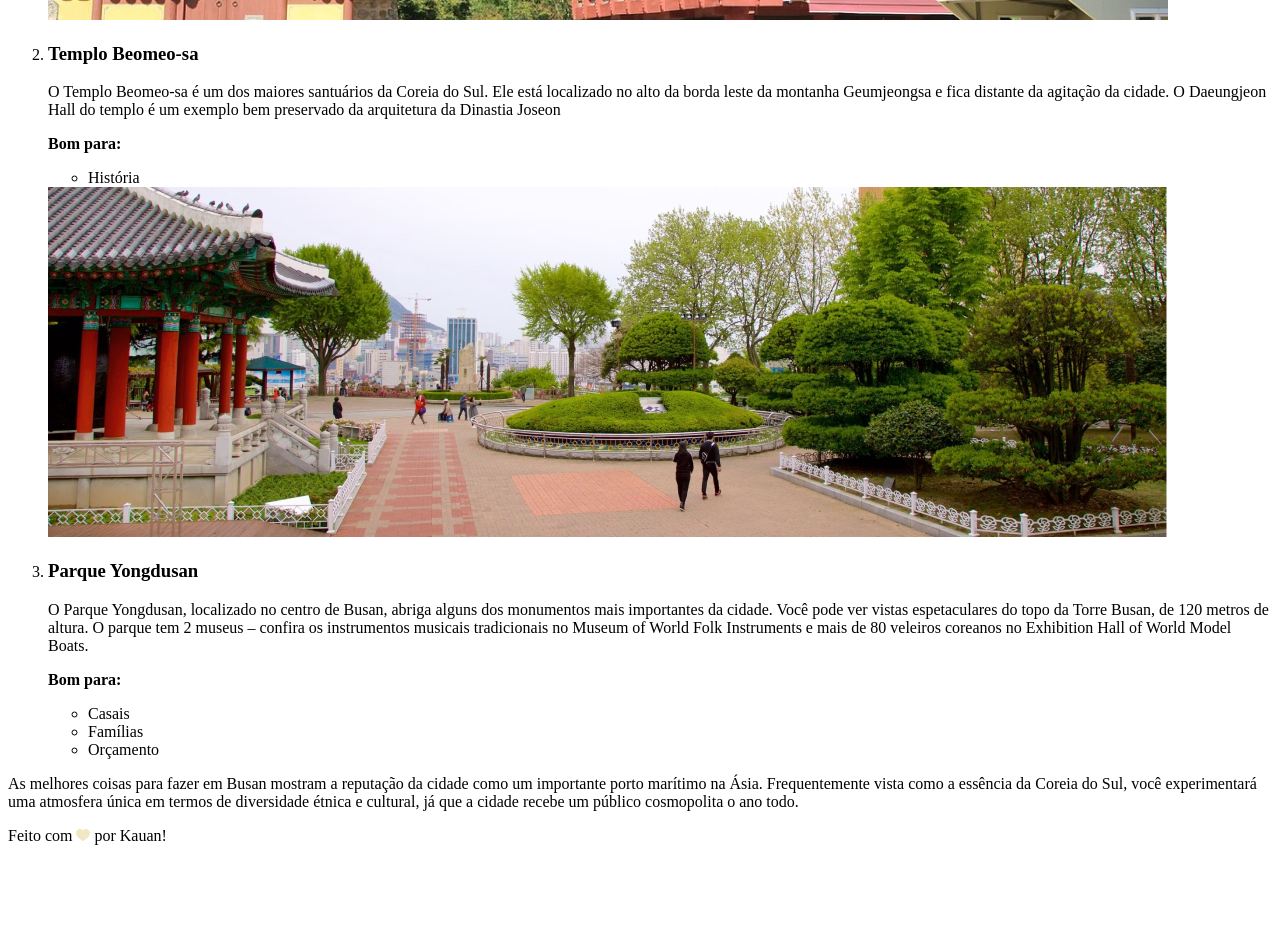
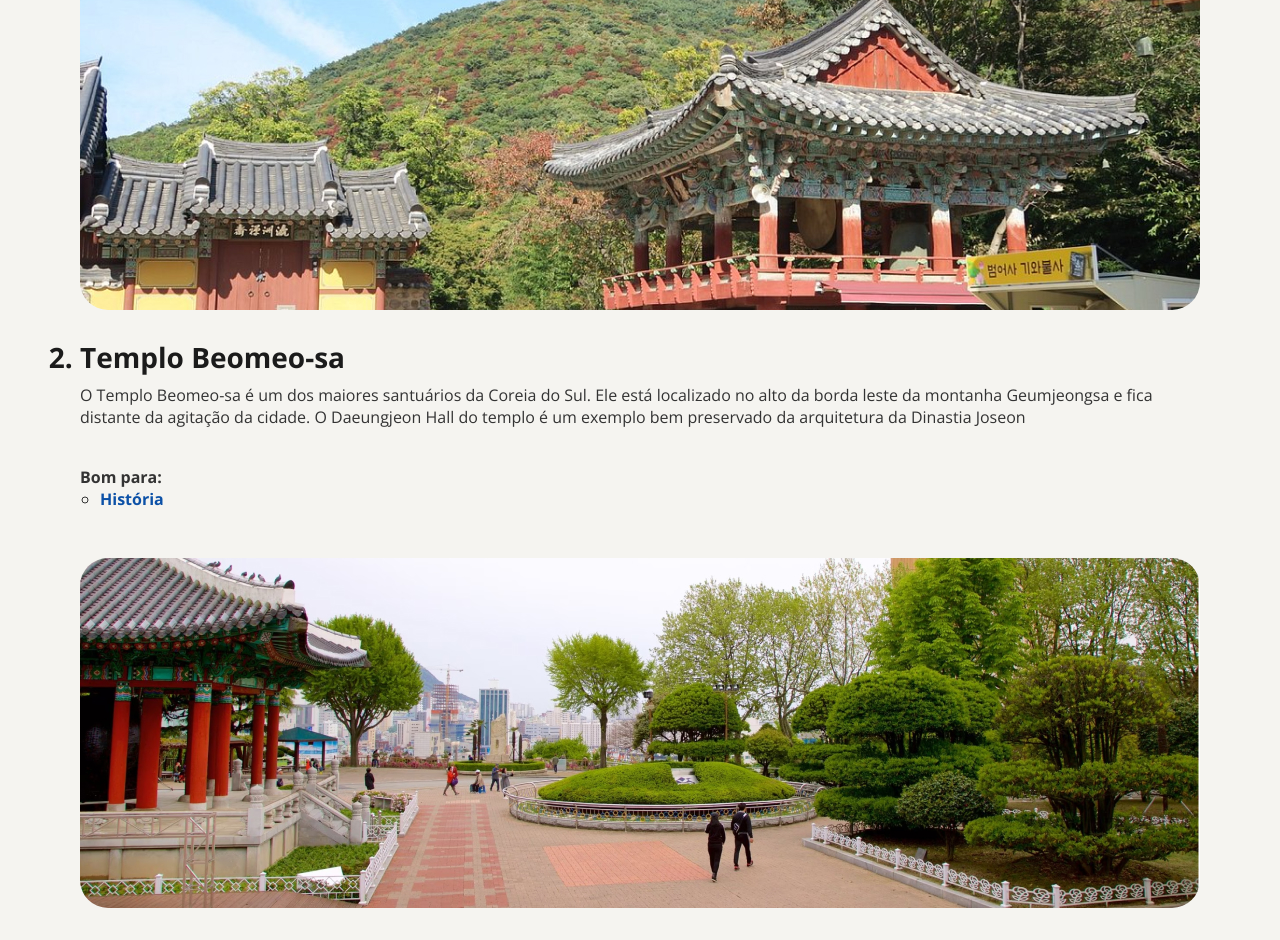
Before and after one commit to Kauan404/Projeto--Local-Turistico, a plain HTML site: page index.html in a window 1280 px wide. Shown: the part 1860-2800 px from the top of the page. Before the commit the page ends 2713 px from the top, so only its background shows below. Drawn offline with nearby package versions, Linux system fonts and the light colour scheme; a web font is replaced by a local one.

Commit message:
finalizando

```diff
--- a/index.html
+++ b/index.html
@@ -12,13 +12,13 @@
 <body>
     <main>
         <div id="busan">
-            <h4>SUA PROXIMA VIAGEM</h4>
+            <h4>SUA PROXIMA VIAGEM:</h4>
             <h1>Conheça Busan</h1>
-            <img src="assets/busan.jpg" alt="cidade de busan">
+            <img src="assets/busan.jpg" alt="cidade de busan" class="busan">
             <p>Busan, a estrela em ascensão da Coreia do Sul, oferece de tudo, desde churrascarias de primeira linha até tradicionais barracas de comida de rua. Aqui, exploramos a segunda cidade da Coreia do Sul e descobrimos as suas ofertas culinárias.</p>
         </div>
 
-        <div id="divider"></div>
+        <div class="divider"></div>
 
         <div id="turistic">
             <h4>PARA OS AMANTES DE HISTÓRIA</h4>
@@ -27,46 +27,47 @@
             Os santuários budistas que pontilham a costa e as montanhas de Busan têm uma arquitetura impressionante que irá encantar os fotógrafos.</p>
 
             <ol>
-                <img src="assets/ponto-1.jpg" alt="Templo Haedong Yonggungsa">
+                <img src="assets/ponto-1.jpg" alt="Templo Haedong Yonggungsa" class="point">
                <li><h3>Templo Haedong Yonggungsa</h3></li>
                     <p>O Templo Haedong Yonggungsa é um templo budista localizado no extremo nordeste de Busan. Construído em 1376, é um dos poucos templos na Coreia construídos à beira-mar - você pode desfrutar de vistas do Mar do Leste de um lado e de belas montanhas do outro.
                     </p>
-
+                    <br>
                     <p><strong>Bom para:</strong></p>
                     <ul>
-                        <li>História</li>
+                        <li class="history">História</li>
                     </ul>
-                <img src="assets/ponto-2.jpg" alt="Templo Beomeo-sa">
+                <img src="assets/ponto-2.jpg" alt="Templo Beomeo-sa" class="point">
                 <li><h3>Templo Beomeo-sa</h3></li>
 
                     <p>O Templo Beomeo-sa é um dos maiores santuários da Coreia do Sul. Ele está localizado no alto da borda leste da montanha Geumjeongsa e fica distante da agitação da cidade. O Daeungjeon Hall do templo é um exemplo bem preservado da arquitetura da Dinastia Joseon</p>
+                    <br>
                     <p><strong>Bom para:</strong></p>
                     <ul>
-                        <li>História</li>
+                        <li class="history">História</li>
                     </ul>
-                <img src="assets/ponto-3.jpg" alt="Parque Yongdusan">
+                <img src="assets/ponto-3.jpg" alt="Parque Yongdusan" class="point">
                <li><h3>Parque Yongdusan</h3></li>
                     <p>O Parque Yongdusan, localizado no centro de Busan, abriga alguns dos monumentos mais importantes da cidade. Você pode ver vistas espetaculares do topo da Torre Busan, de 120 metros de altura. O parque tem 2 museus – confira os instrumentos musicais tradicionais no Museum of World Folk Instruments e mais de 80 veleiros coreanos no Exhibition Hall of World Model Boats.</p>
-
+                    <br>
                     <p><strong>Bom para:</strong></p>
                     <ul>
-                        <li>Casais</li>
-                        <li>Famílias</li>
-                        <li>Orçamento</li>
+                        <li class="couple">Casais</li>
+                        <li class="family">Famílias</li>
+                        <li class="bud">Orçamento</li>
                     </ul>
 
             </ol>
         </div>
 
-        <div id="divider"></div>
+        <div class="divider"></div>
 
-        <p>
+        <p class="final">
             As melhores coisas para fazer em Busan mostram a reputação da cidade como um importante porto marítimo na Ásia. Frequentemente vista como a essência da Coreia do Sul, você experimentará uma atmosfera única em termos de diversidade étnica e cultural, já que a cidade recebe um público cosmopolita o ano todo.
         </p>
 
         <footer>
             Feito com
-            <img src="assets/Vector.svg" alt="coração">
+            <img src="assets/Vector.svg" alt="coração" class="footer">
             por Kauan!
         </footer>
     </main>
--- a/style.css
+++ b/style.css
@@ -0,0 +1,119 @@
+*{
+    margin: 0;
+    padding: 0;
+}
+
+:root {
+    font-family: "Open Sans", serif;
+    font-weight: bold;
+    font-size: 16px;
+    color: #1B1B1B;
+}
+
+body {
+    width: 1120px;
+    background-color: #F5F4F0;
+    margin: 88px auto;
+}
+
+h4 {
+    color: #e1624f;
+    margin-bottom: 8px;
+}
+
+h1 {
+    font-size: 36px;
+    margin-bottom: 40px;
+}
+
+img{
+    border-radius: 28px;
+    width: 100%;
+}
+
+
+
+#busan p {
+    font-size: 16px;
+    line-height: 22px;
+    text-align: center;
+    font-style: italic;
+    margin-top: 24px;
+}
+
+.divider {
+    width: 100%;
+    height: 1px;
+    margin: 36px 0;
+    background-color: #d9d9d9;
+  }
+
+h2 {
+    font-size: 32px;
+    font-weight: bold;
+}
+
+ul li {
+    margin-left: 20px;
+}
+
+ul li::marker{
+    color: #333333;
+}
+
+ol {
+   font-size: 28px;
+}
+
+h3 {
+    font-size: 28px;
+    font-weight: bold;
+    margin-bottom: 8px;
+    margin-top: 20px;
+ }
+
+p {
+    font-size: 16px;
+    font-weight: normal;
+    color: #333333;
+ }
+
+.history {
+    color: #0C51A7;
+}
+
+.couple {
+    color: #591B98;
+}
+
+.family {
+    color:#E5245E ;
+}
+
+.bud {
+    color:#E95E10 ;
+}
+
+.family, .couple, .bud, .history {
+    font-size: 16px;
+}
+
+.point {
+    margin-top:48px;
+}
+
+footer {
+    text-align: center;
+    margin:65px auto 48px auto;
+    color: #333333;
+}
+
+footer img {
+    vertical-align: center;
+    width: 16px;
+    color: #333333;
+}
+
+.final {
+    text-align: center;
+}
```
